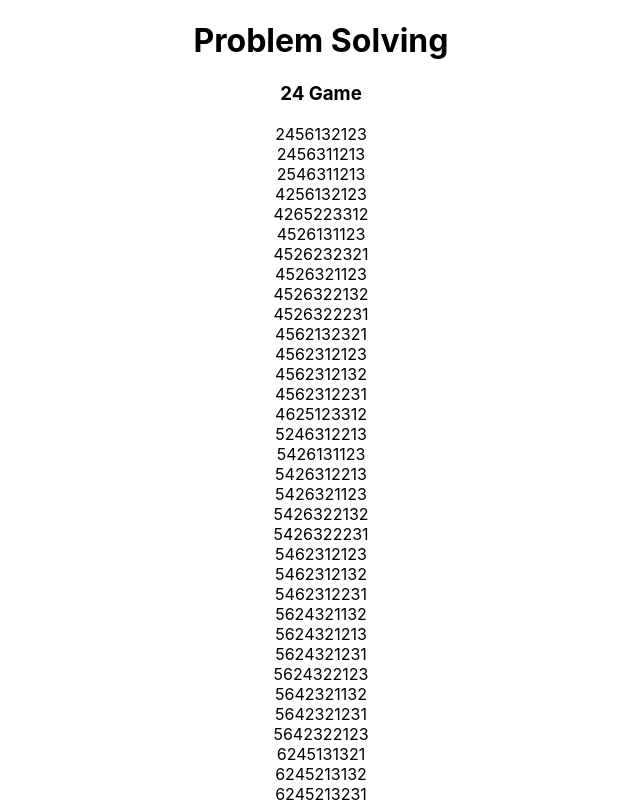
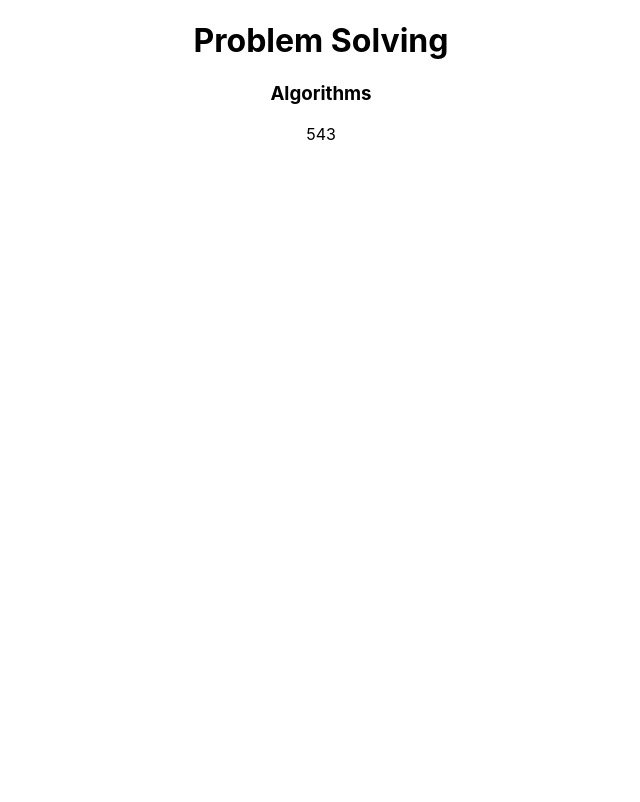
Before and after one commit to callumgrayson/problem-solving, a React (Create React App) app: page / in a window 1280 px wide. Shown: the top 802 px of the page, without its empty margins (319-959 px from the left). Built offline with nearby package versions, Linux system fonts and the light colour scheme.

Commit message:
added sum even fibs

```diff
--- a/src/App.js
+++ b/src/App.js
@@ -1,71 +1,32 @@
 import React, { Component } from 'react';
-import algorithms from './Components/rosetta-code-algorithms';
+import algorithms from './Components/rosetta-01-100Doors';
 import algorithms02 from './Components/rosetta-02-24Game';
+import Euler from './Components/euler';
 import './App.css';
 
-const GetFinalOpenedDoors = () => {
-  const output1 = algorithms.getFinalOpenedDoors(100);
-  const output2 = algorithms.getFinalOpenedDoorsSkips(100);
-  const output3 = algorithms.getFinalOpenedDoorsObjSkips(100);
-  const output02a = algorithms02.solve24('2456'); // Input digits
-  const output02b = algorithms02.operationCombinations(4); // 4 operations
+const AlgsProject = () => {
+  const outputR01a = () => algorithms.getFinalOpenedDoors(100);
+  const outputR01b = () => algorithms.getFinalOpenedDoorsSkips(100);
+  const outputR01c = () => algorithms.getFinalOpenedDoorsObjSkips(100);
+  const outputR02a = () => algorithms02.solve24('2456'); // Input digits
+  const outputR02b = () => algorithms02.operationCombinations(4); // 4 operations
+  const outputE01 = () => Euler.MultiplesOf3and5(49); // 4 operations
+  const outputE02 = () => Euler.SumEvenFibs(23); // 4 operations
 
-  const show = '24Game';
+
+  const show = outputE01();
 
   return (
     <div>
-      {show === 'OpCombos' && (
+      {
         <div>
-          <h3>Operation Combinations</h3>
+          <h3>Algorithms</h3>
           {
-            output02b.map(item => (
+            show.map(item => (
               <div>{item}</div>
             ))
           }
         </div>
-      )}
-      {show === '24Game' && (
-        <div>
-          <h3>24 Game</h3>
-          {
-            output02a.map(item => (
-              <div>{item}</div>
-            ))
-          }
-        </div>
-      )}
-      {show === 'ArrayWithMap' && (
-        <div>
-          <h3>Using Array with map</h3>
-          {
-            output1.map(p => (
-              <span key={p}>{p}, </span>
-            ))
-          }
-        </div>
-        )
-      }
-      {show === 'ArrayWithSkips' && (
-        <div>
-          <h3>Using Array with skips</h3>
-          {
-            output2.map(p => (
-              <span key={p} >{p}, </span>
-            ))
-          }
-        </div>
-        )
-      }
-      {show === 'ObjectWithSkips' && (
-        <div>
-          <h3>Using Object with skips</h3>
-          {
-            output3.map(p =>
-              <span key={p}>{p}, </span>
-            )
-          }
-        </div>
-        )
       }
     </div>
    );
@@ -76,7 +37,7 @@ class App extends Component {
     return (
       <div className="App">
         <h1>Problem Solving</h1>
-        <GetFinalOpenedDoors />
+        <AlgsProject />
       </div>
     );
   }
--- /dev/null
+++ b/src/Components/euler.js
@@ -0,0 +1,51 @@
+const Euler = {
+
+  MultiplesOf3and5: (num) => {
+    // 01 on FCC
+
+    let arr = [];
+
+    for (let i = 3; i < num; i+=3) {
+      arr.push(i);
+    }
+    for (let j = 5; j < num; j+=5) {
+      !arr.includes(j) && (arr.push(j));
+    }
+
+    let retArr = arr.reduce((acc, val) => {
+      return acc = acc + val;
+    })
+
+    // console.log(retArr);
+    return [retArr];
+  },
+
+  SumEvenFibs: (n) => {
+    // 02 on FCC
+
+    let a = 1;
+    let b = 2;
+    let c = 0;
+    let arr = [];
+
+    if (n === 1) return 0;
+    if (n === 2) return 2;
+    if (n > 2) arr.push(2);
+
+    for (let i = 2; i <= n; i++) {
+      c = a + b;
+      a = b;
+      b = c;
+      c % 2 === 0 && arr.push(c);
+    }
+
+    let retVal = arr.reduce((acc, val) => {
+      return acc += val;
+    });
+
+    console.log(arr, retVal);
+    return [retVal];
+  }
+}
+
+export default Euler;
```
Also changed, not shown: src/Components/rosetta-02-24Game.js (+11 -11 lines), src/Components/rosetta-01-100Doors.js (renamed from src/Components/rosetta-code-algorithms.js).
